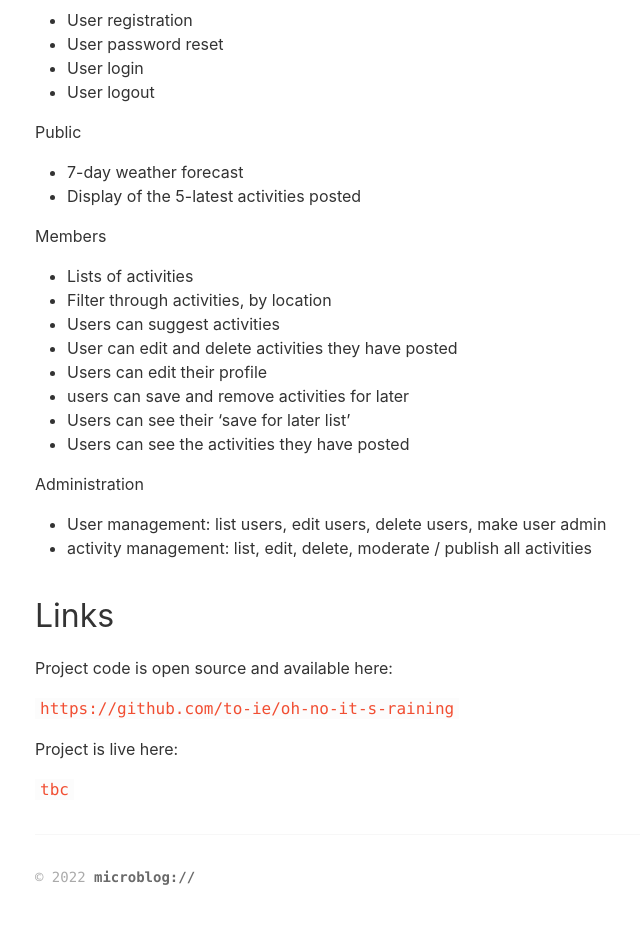
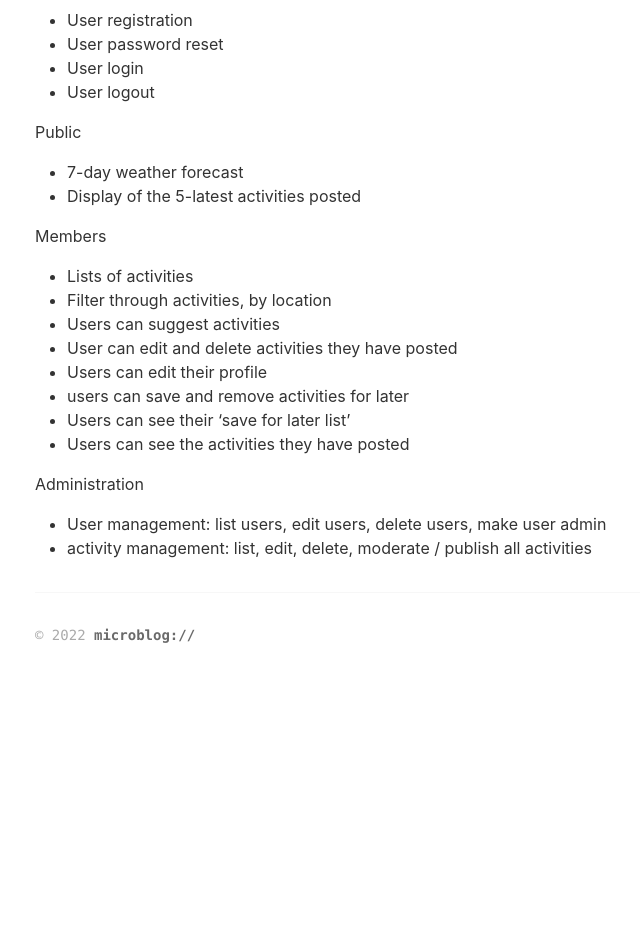
Before and after one commit to to-ie/to-ie.github.io, a Jekyll site: the page built from _posts/2022-11-15-it-is-raining-in-dublin.md, in a window 1280 px wide. Shown: the part 863-1815 px from the top of the page, without its empty margins (5-645 px from the left). Built offline with Jekyll 4.4.1, drawn with Linux system fonts in a browser that asks for light colours; after the commit the page ends 1573 px from its top, so only the background shows below that.

Commit message:
Update 2022-11-15-it-is-raining-in-dublin.md

```diff
--- a/_posts/2022-11-15-it-is-raining-in-dublin.md
+++ b/_posts/2022-11-15-it-is-raining-in-dublin.md
@@ -38,12 +38,3 @@ Members
 Administration
 - User management: list users, edit users, delete users, make user admin
 - activity management: list, edit, delete, moderate / publish all activities
-
-## Links
-Project code is open source and available here:
-
-`https://github.com/to-ie/oh-no-it-s-raining`
-
-Project is live here:
-
-`tbc`
```
